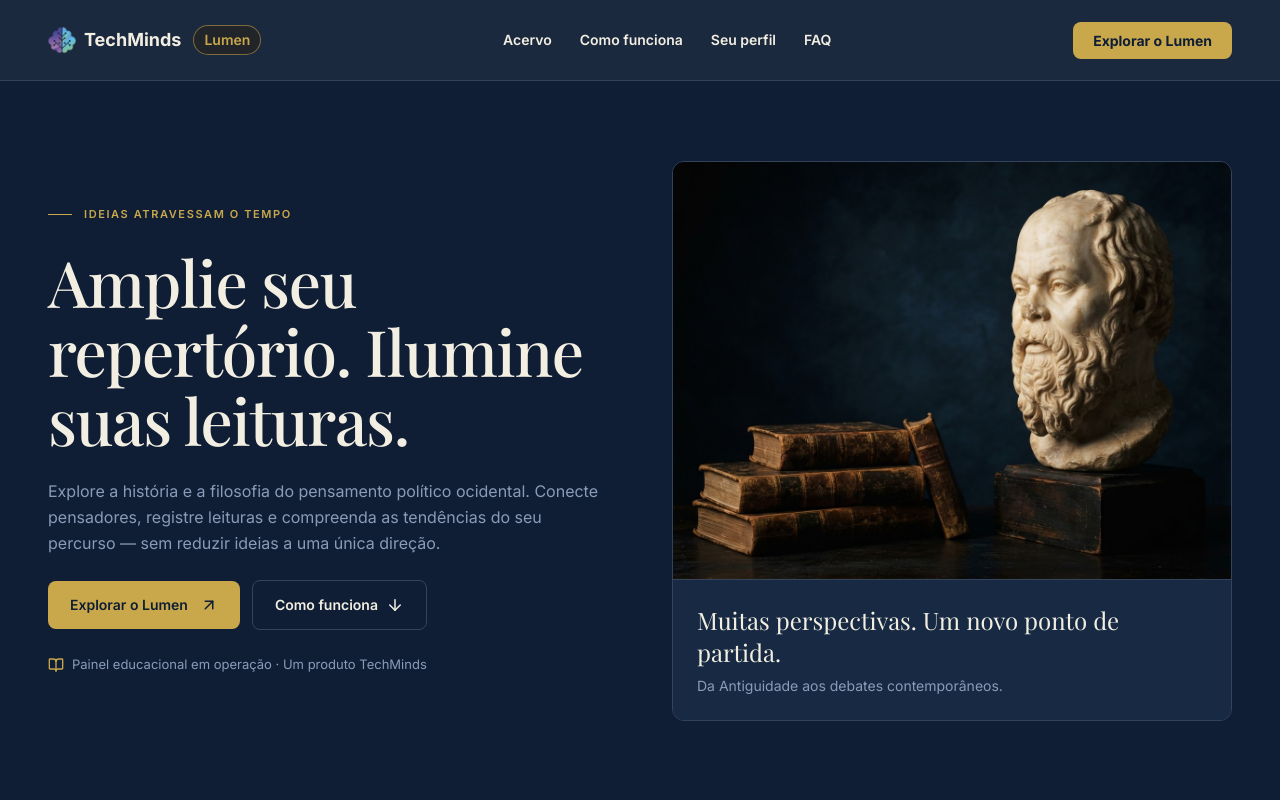
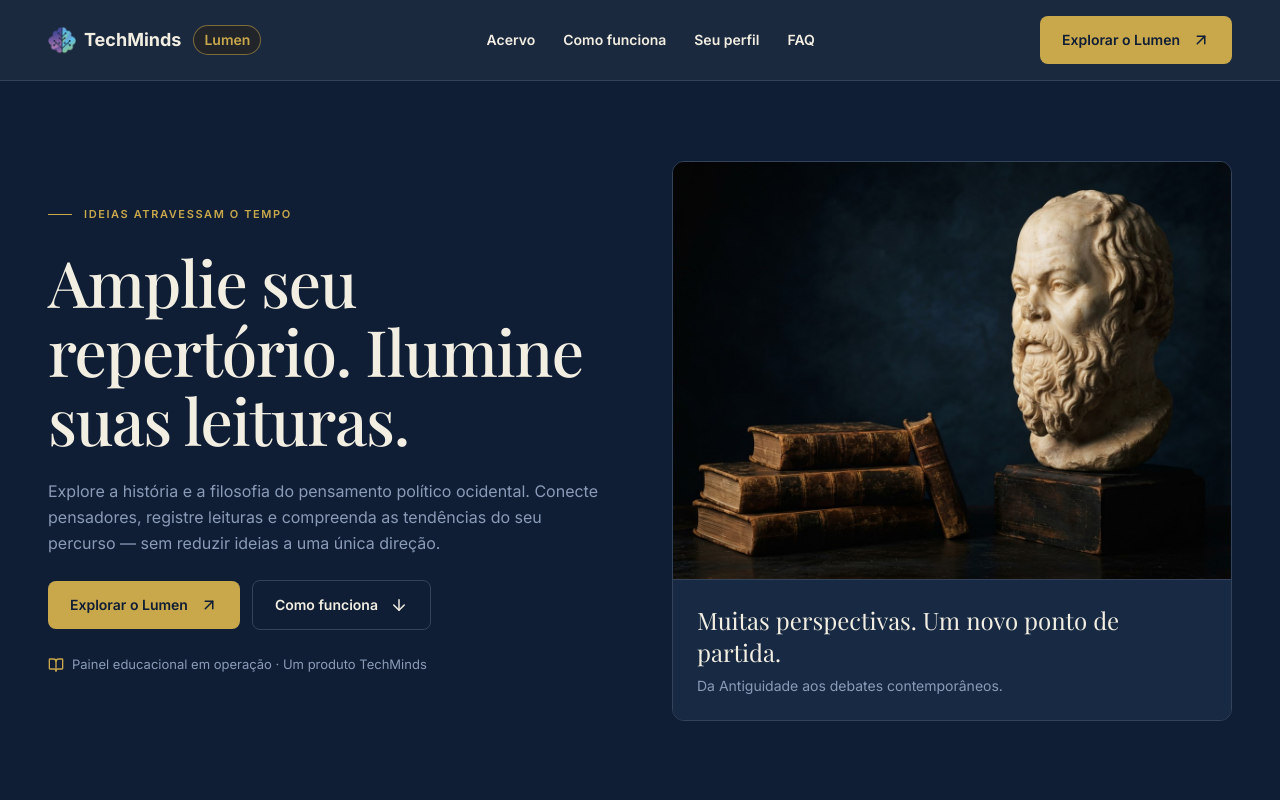
Before and after one commit to TechMinds-Group/Institucional_Landing_Page, a React (Vite) app: page /lumen in a window 1280 px wide. Shown: the top 800 px of the page. Built offline with nearby package versions, Linux system fonts and the light colour scheme; a web font is replaced by a local one.

Commit message:
style(RN-026): CTA da navbar no padrao do frame (EL-7e6a13b8) - padding 14x22, semibold, gap-3, radius 8px e arrow-up-right 18 via ctaIcon opcional (Lumen); BTN_GOLD/OUTLINE com radius 8px

```diff
--- a/src/app/components/landing/ProductNavbar.tsx
+++ b/src/app/components/landing/ProductNavbar.tsx
@@ -74,14 +74,17 @@ export function ProductNavbar({ productName, theme, nav, ctaTestId }: ProductNav
         </nav>
 
         {/* CTA contextual (RN-032 — gate por destino; microcopy na navbar
-            quebraria a altura fixa — tooltip/title cobre o motivo) */}
+            quebraria a altura fixa — tooltip/title cobre o motivo).
+            Estilo do frame (EL-7e6a13b8): padding 14×22, gap 12, semibold + ícone. */}
         <div className="hidden md:block">
           <LandingCta
             cta={nav.cta}
             microcopyHidden
             testId={ctaTestId}
-            className={`${theme.accentBg} ${theme.accentText} rounded-lg px-5 py-2.5 text-sm font-bold transition-opacity`}
-          />
+            className={`${theme.accentBg} ${theme.accentText} inline-flex items-center gap-3 rounded-[8px] px-[22px] py-3.5 text-sm font-semibold transition-opacity`}
+          >
+            {nav.ctaIcon}
+          </LandingCta>
         </div>
         {/* Mobile: mantém o CTA (conversão) — sem menu/nav */}
         <div className="md:hidden">
@@ -89,8 +92,10 @@ export function ProductNavbar({ productName, theme, nav, ctaTestId }: ProductNav
             cta={nav.cta}
             microcopyHidden
             testId={`${ctaTestId}-mobile`}
-            className={`${theme.accentBg} ${theme.accentText} rounded-lg px-4 py-2 text-xs font-bold transition-opacity`}
-          />
+            className={`${theme.accentBg} ${theme.accentText} inline-flex items-center gap-2 rounded-lg px-4 py-2 text-xs font-semibold transition-opacity`}
+          >
+            {nav.ctaIcon && <span aria-hidden className="[&>svg]:size-4">{nav.ctaIcon}</span>}
+          </LandingCta>
         </div>
       </div>
     </header>
--- a/src/app/components/landing/types.ts
+++ b/src/app/components/landing/types.ts
@@ -4,9 +4,10 @@
 // translations.ts; aqui ficam apenas a estrutura e as classes
 // Tailwind (strings literais — Tailwind JIT escaneia o fonte).
 
+import type { ReactNode } from "react";
+
 /** Idade/estado de um CTA de landing (RN-032 — gate de CTAs). */
 export type LandingCtaKind = "anchor" | "route" | "mailto" | "external" | "disabled";
-
 export interface LandingCtaConfig {
   label: string;
   kind: LandingCtaKind;
@@ -42,6 +43,8 @@ export interface LandingNavConfig {
   /** 4 links âncora do produto (RN-026) — labels já traduzidos. */
   links: { label: string; sectionId: string }[];
   cta: LandingCtaConfig;
+  /** Ícone após o label do CTA (ex.: ArrowUpRight 18 — frame #101:13392). */
+  ctaIcon?: ReactNode;
 }
 
 export interface LandingFooterLink {
--- a/src/app/pages/landings/LumenPage.tsx
+++ b/src/app/pages/landings/LumenPage.tsx
@@ -74,9 +74,9 @@ const THEME: LandingTheme = {
 
 // Botões do frame: raio 8, padding 14×22, Inter 14 semibold.
 const BTN_GOLD =
-  "inline-flex items-center justify-center gap-3 rounded-lg bg-[#C9A84C] px-[22px] py-3.5 text-sm font-semibold text-[#0F1E35]";
+  "inline-flex items-center justify-center gap-3 rounded-[8px] bg-[#C9A84C] px-[22px] py-3.5 text-sm font-semibold text-[#0F1E35]";
 const BTN_NAVY_OUTLINE =
-  "inline-flex items-center justify-center gap-2 rounded-lg border border-[#34435A] px-[22px] py-3.5 text-sm font-semibold text-[#F2EEE2]";
+  "inline-flex items-center justify-center gap-3 rounded-[8px] border border-[#34435A] px-[22px] py-3.5 text-sm font-semibold text-[#F2EEE2]";
 
 /** Padding vertical do frame: 48px mobile → 88px desktop. */
 const SECTION = "px-5 py-12 md:px-8 md:py-16 lg:px-12 lg:py-[88px]";
@@ -193,6 +193,7 @@ export function LumenPage() {
           { label: c.nav.links[3], sectionId: S.faq },
         ],
         cta: { label: c.nav.cta, kind: "external", target: LUMEN_APP_URL },
+        ctaIcon: <ArrowUpRight size={18} aria-hidden />,
       }}
       footer={{
         productName: "Lumen",
```
